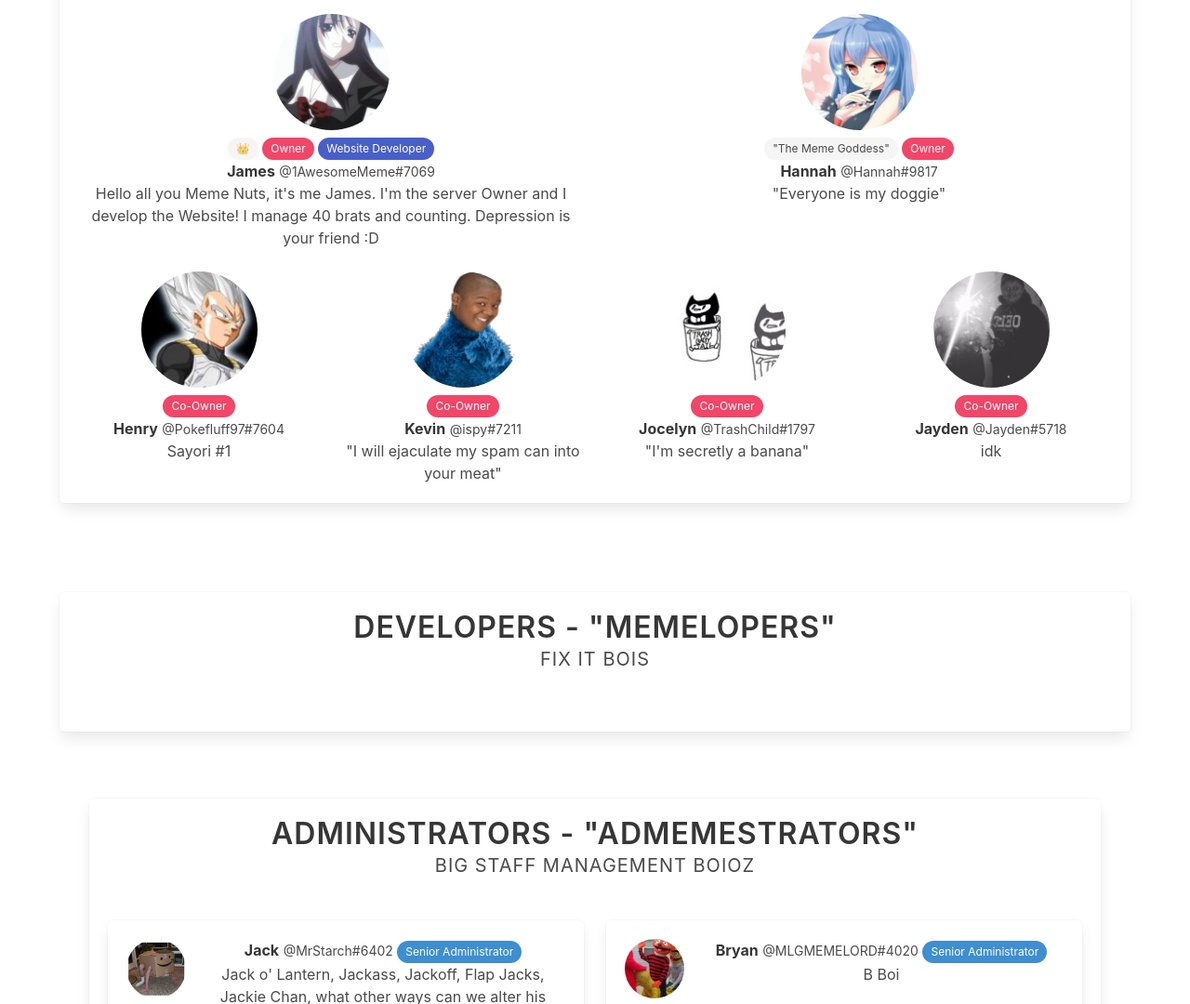
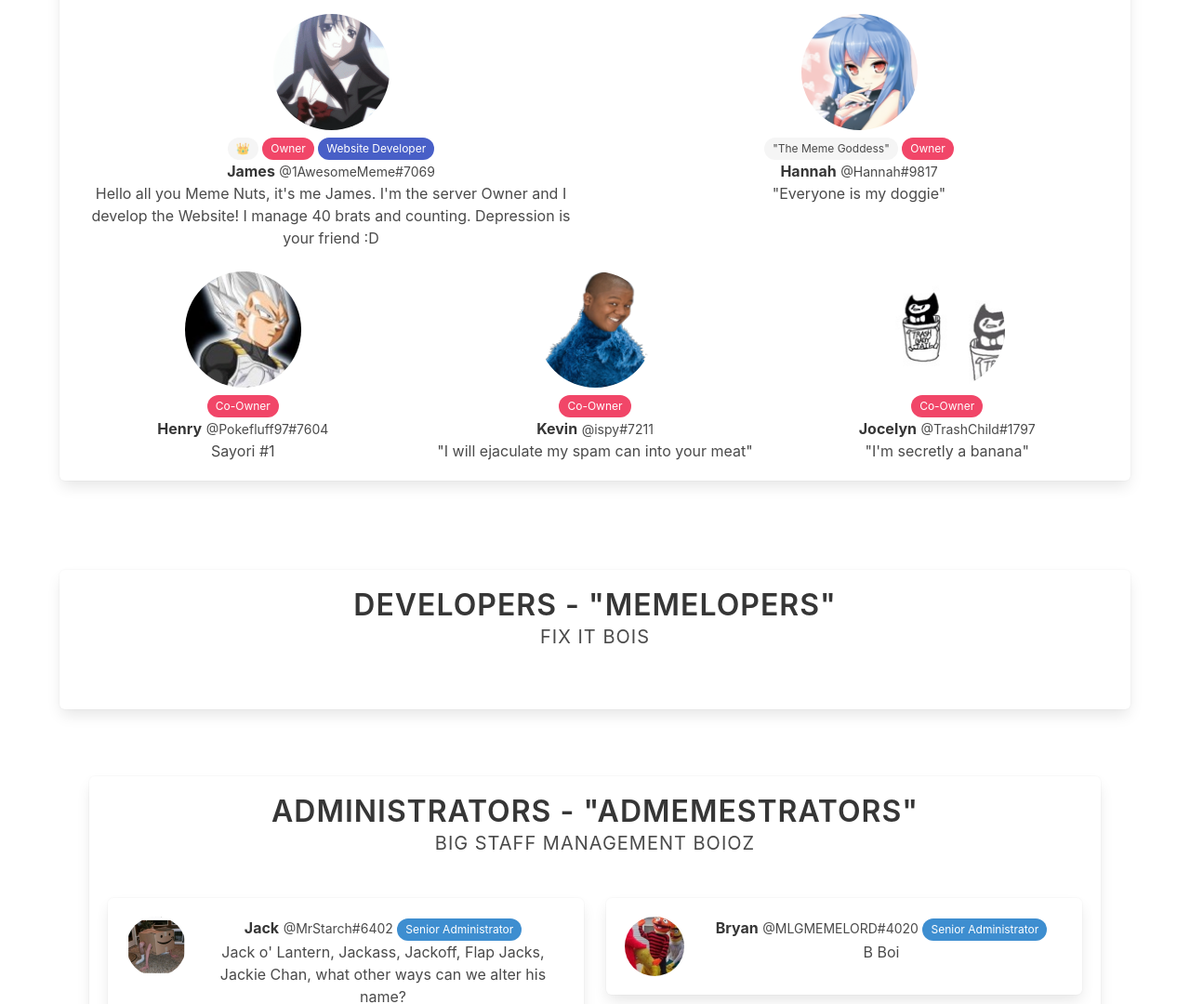
Before and after one commit to The-Meme-Club/gc.1AwesomeMeme.github.io, a plain HTML site: page staff/index.html in a window 1280 px wide. Shown: the part 1016-2096 px from the top of the page at 93% size. Drawn offline with nearby package versions, Linux system fonts and the light colour scheme.

Commit message:
Update index.html

```diff
--- a/staff/index.html
+++ b/staff/index.html
@@ -118,17 +118,6 @@
         <small>@TrashChild#1797</small>
         <p>
           "I'm secretly a banana"
-        </p>
-      </div>
-     <div class="column">
-        <img width="125px" height="125px" class="img-circle" src="profile/jayden.png" style="border-radius: 50%">
-        <br>
-        <span class="tag is-small is-rounded is-danger">Co-Owner</span>
-        <br>
-        <strong>Jayden</strong>
-        <small>@Jayden#5718</small>
-        <p>
-          idk
         </p>
       </div>
     </div>
```
